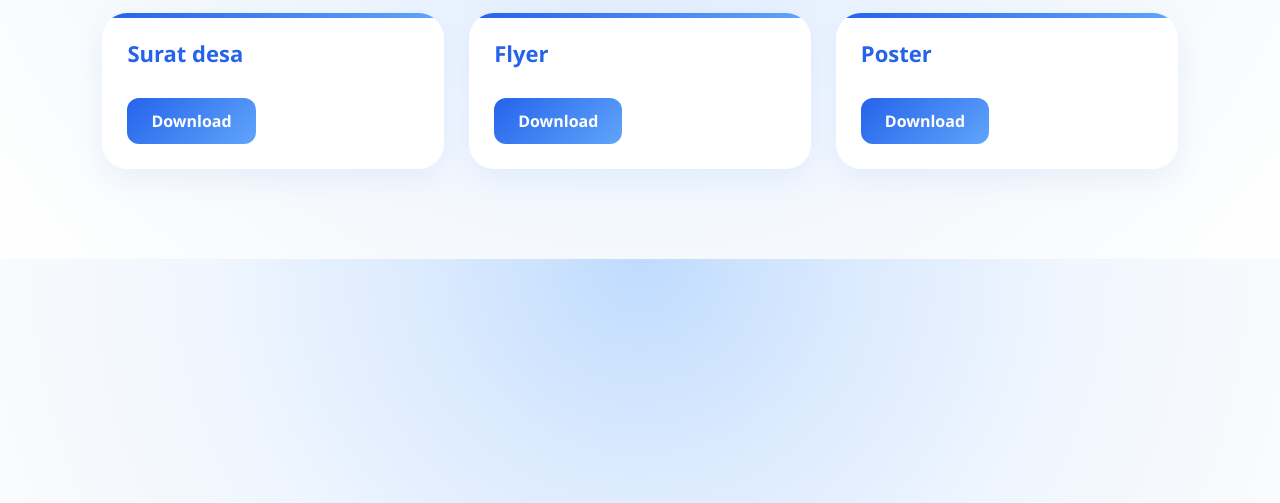
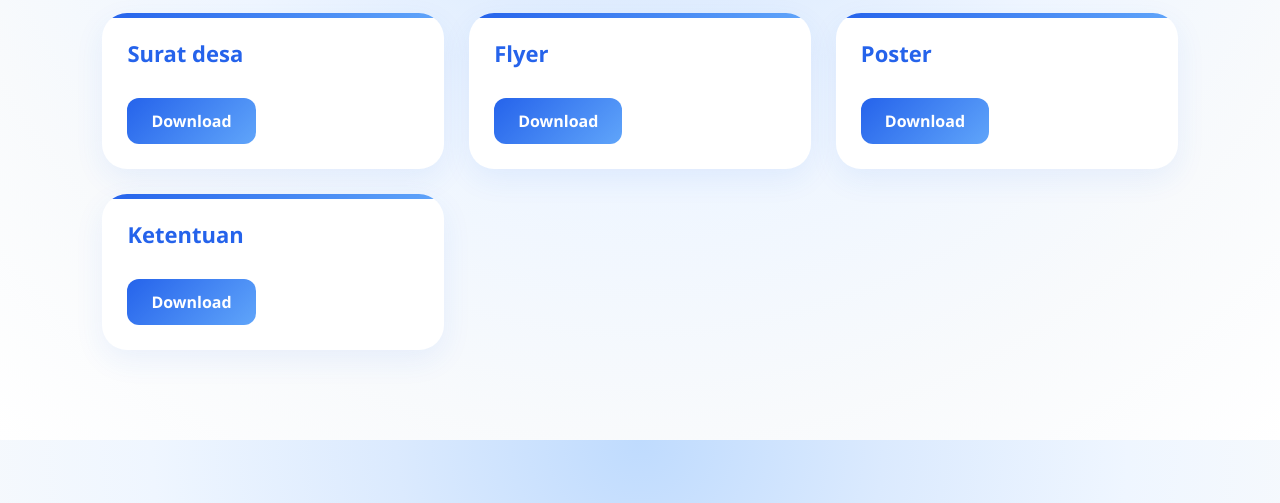
Before and after one commit to madavolta28-lang/Desa-Web, a plain HTML site: page Download.html in a window 1280 px wide. Shown: the part 297-800 px from the top of the page. Drawn offline with Linux system fonts and the light colour scheme.

Commit message:
Update Download.html

```diff
--- a/Download.html
+++ b/Download.html
@@ -48,6 +48,11 @@
 <a href="Poster.jpeg" download>Download</a>
 </div>
 
+<div class="card">
+<h3> Ketentuan</h3>
+<a href="Ketentuan surat.pdf" download>Download</a>
+</div>
+
 </div>
 
 </section>
```
